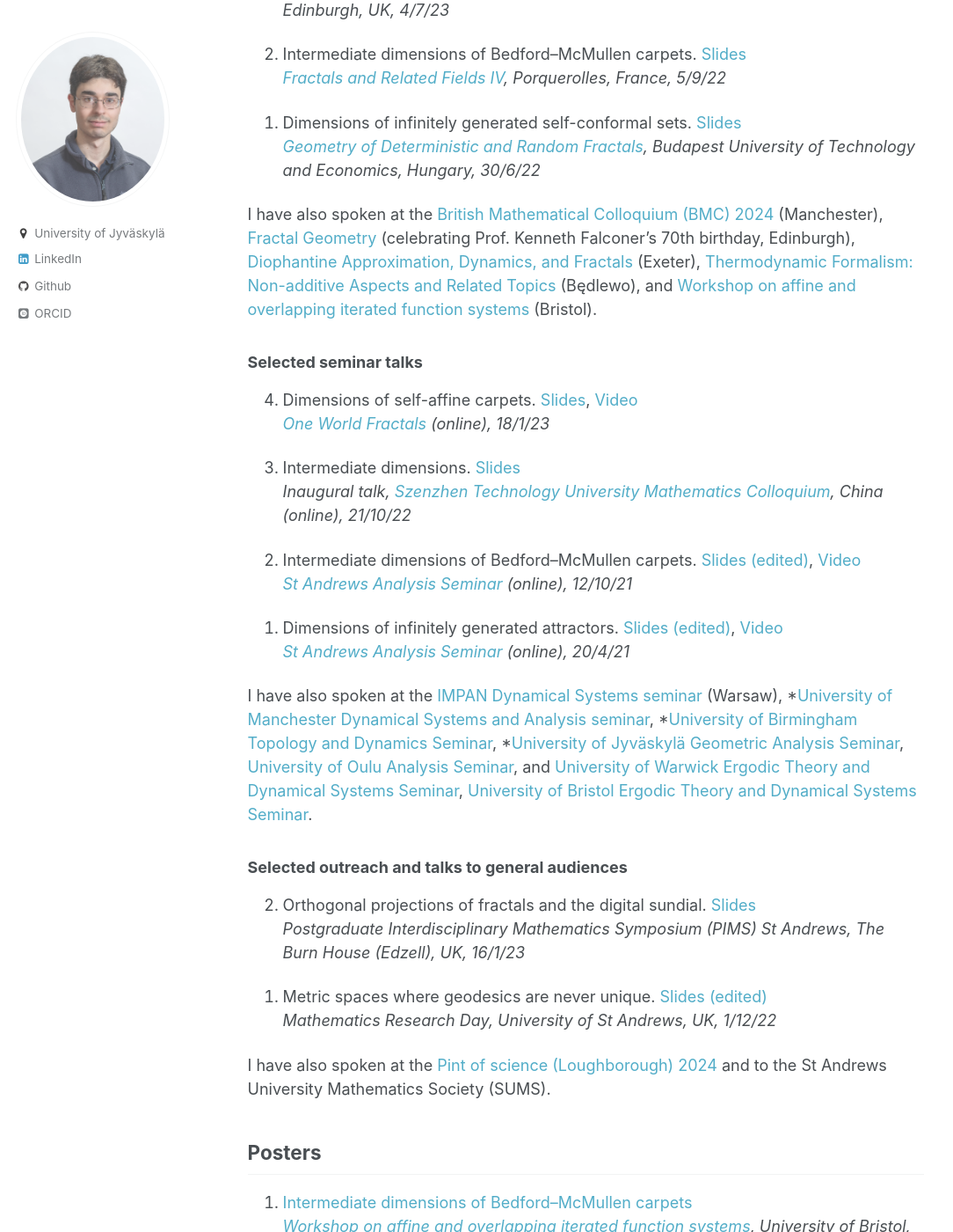
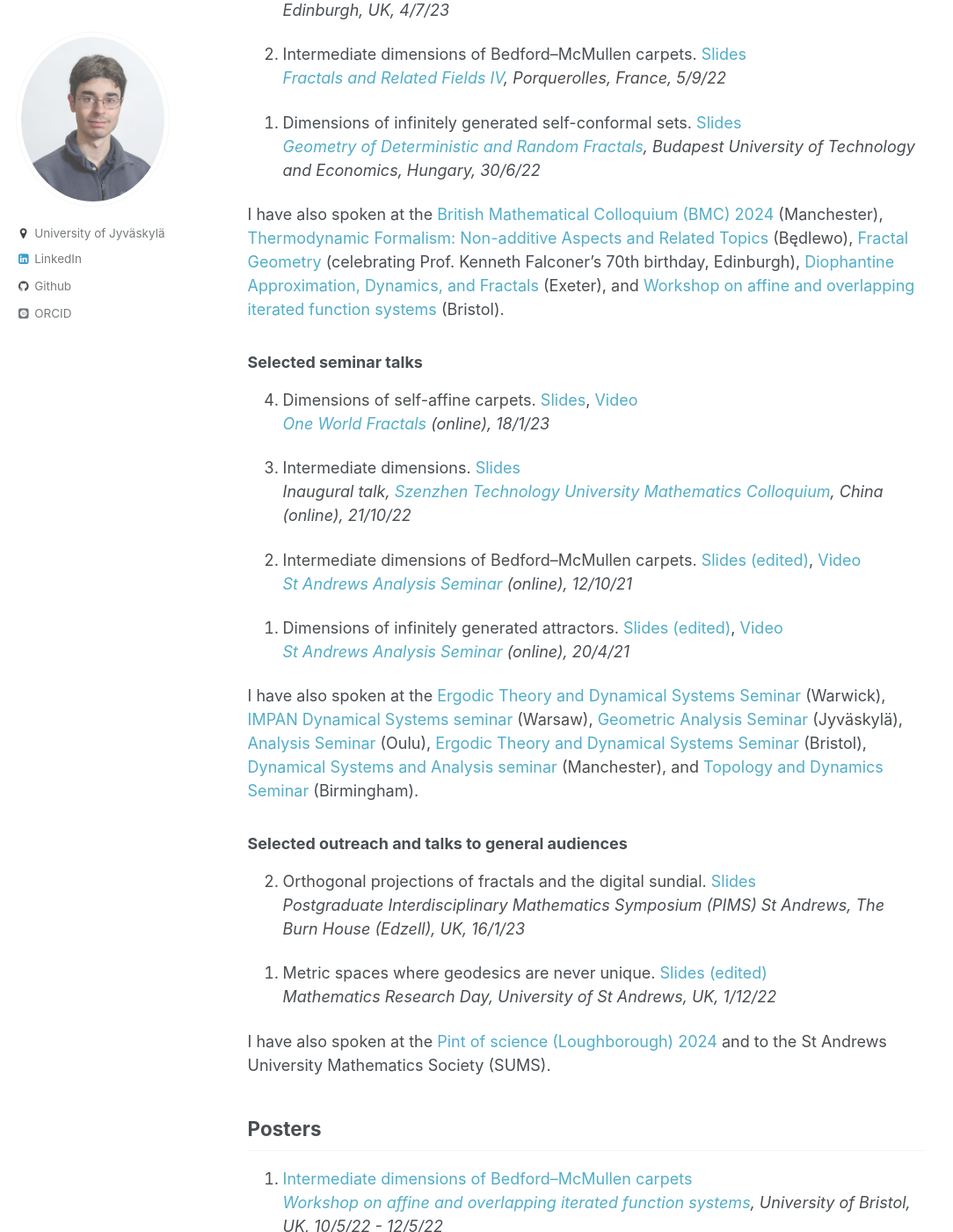
Before and after one commit to amlan-banaji/amlan-banaji.github.io, a Jekyll site: the page built from _pages/talks.md, in a window 1280 px wide and 1400 px high, scrolled down 857 px. Shown: the whole window at 88% size, without its empty margins (0-1084 px from the left). Built offline with Jekyll 4.4.1, drawn with Linux system fonts in a browser that asks for light colours; some web fonts are replaced.

Commit message:
talks typos

```diff
--- a/_pages/talks.md
+++ b/_pages/talks.md
@@ -36,7 +36,7 @@ Please click [here](https://amlan-banaji.github.io/files/BanajiTalks.pdf) for a
 *[Geometry of Deterministic and Random Fractals](https://simon60.math.bme.hu/), Budapest University of Technology and Economics, Hungary, 30/6/22*
 {: reversed="reversed"}
 
-I have also spoken at the [British Mathematical Colloquium (BMC) 2024](https://sites.google.com/view/bmc2024/workshops/ergodic-theory) (Manchester), [Fractal Geometry](https://www.icms.org.uk/workshops/2023/fractal-geometry) (celebrating Prof. Kenneth Falconer’s 70th birthday, Edinburgh), [Diophantine Approximation, Dynamics, and Fractals](https://sites.google.com/view/diophantine-exeter-june-2023/home) (Exeter), [Thermodynamic Formalism: Non-additive Aspects and Related Topics](https://www.impan.pl/en/activities/banach-center/conferences/23-thermoform) (Będlewo), and [Workshop on affine and overlapping iterated function systems](https://www.troscheit.eu/workshop2022/index.html) (Bristol).
+I have also spoken at the [British Mathematical Colloquium (BMC) 2024](https://sites.google.com/view/bmc2024/workshops/ergodic-theory) (Manchester), [Thermodynamic Formalism: Non-additive Aspects and Related Topics](https://www.impan.pl/en/activities/banach-center/conferences/23-thermoform) (Będlewo), [Fractal Geometry](https://www.icms.org.uk/workshops/2023/fractal-geometry) (celebrating Prof. Kenneth Falconer’s 70th birthday, Edinburgh), [Diophantine Approximation, Dynamics, and Fractals](https://sites.google.com/view/diophantine-exeter-june-2023/home) (Exeter), and [Workshop on affine and overlapping iterated function systems](https://www.troscheit.eu/workshop2022/index.html) (Bristol).
 
 
 ### Selected seminar talks
@@ -54,7 +54,7 @@ I have also spoken at the [British Mathematical Colloquium (BMC) 2024](https://s
 *[St Andrews Analysis Seminar](https://sta-analysis.github.io/archive/) (online), 20/4/21*
 {: reversed="reversed"}
 
-I have also spoken at the [IMPAN Dynamical Systems seminar](https://sites.google.com/impan.pl/dynamical-systems/seminar/archive-of-past-seminars-2003?authuser=0) (Warsaw), *[University of Manchester Dynamical Systems and Analysis seminar](https://events.manchester.ac.uk/event/event:esz-m1nz25k7-nrgwyh/dynamical-systems-and-analysis-seminar-amlan-banaji), *[University of Birmingham Topology and Dynamics Seminar](https://www.birmingham.ac.uk/research/activity/mathematics/topology-dynamics/topology-seminar.aspx), *[University of Jyväskylä Geometric Analysis Seminar](https://www.jyu.fi/en/events/geometric-analysis-seminar-amlan-banaji-loughborough-university), [University of Oulu Analysis Seminar](https://www.oulu.fi/en/events/oulu-analysis-seminar), and [University of Warwick Ergodic Theory and Dynamical Systems Seminar](https://warwick.ac.uk/fac/sci/maths/research/events/seminars/areas/dynamics/), [University of Bristol Ergodic Theory and Dynamical Systems Seminar](https://www.bristolmathsresearch.org/seminar/amlan-banaji/).
+I have also spoken at the [Ergodic Theory and Dynamical Systems Seminar](https://warwick.ac.uk/fac/sci/maths/research/events/seminars/areas/dynamics/) (Warwick), [IMPAN Dynamical Systems seminar](https://sites.google.com/impan.pl/dynamical-systems/seminar/archive-of-past-seminars-2003?authuser=0) (Warsaw), [Geometric Analysis Seminar](https://www.jyu.fi/en/events/geometric-analysis-seminar-amlan-banaji-loughborough-university) (Jyväskylä), [Analysis Seminar](https://www.oulu.fi/en/events/oulu-analysis-seminar) (Oulu), [Ergodic Theory and Dynamical Systems Seminar](https://www.bristolmathsresearch.org/seminar/amlan-banaji/) (Bristol), [Dynamical Systems and Analysis seminar](https://events.manchester.ac.uk/event/event:esz-m1nz25k7-nrgwyh/dynamical-systems-and-analysis-seminar-amlan-banaji) (Manchester), and [Topology and Dynamics Seminar](https://www.birmingham.ac.uk/research/activity/mathematics/topology-dynamics/topology-seminar.aspx) (Birmingham).
 
 
 ### Selected outreach and talks to general audiences
```
